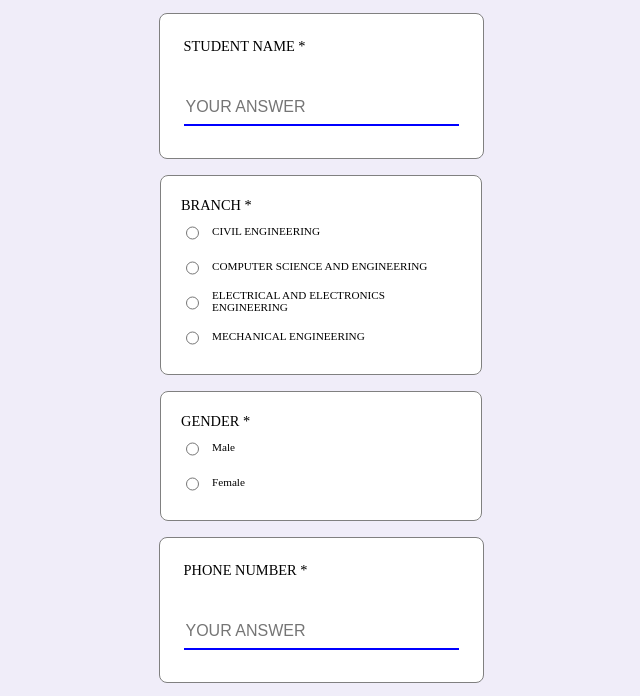
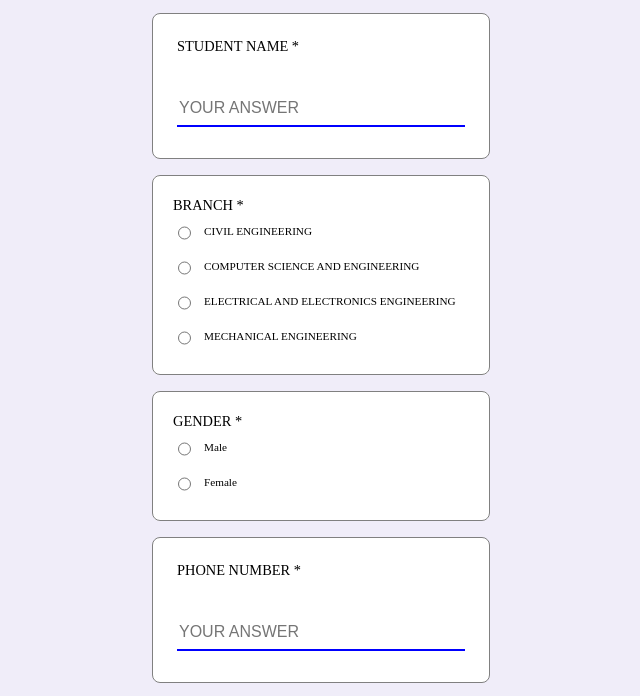
Before and after one commit to shivanshshukla3682-gif/my-form, a plain HTML site: page index.html in a window 1280 px wide. Shown: the part 194-890 px from the top of the page, without its empty margins (319-959 px from the left). Drawn offline with Linux system fonts and the light colour scheme; a script that the page names is missing.

Commit message:
update style.css

```diff
--- a/style.css
+++ b/style.css
@@ -4,7 +4,7 @@ body{
 div{
   display: flex;
   flex-direction: column;
-  width: 275px;
+  width: 36vh;
   background-color: white;
   margin: auto;
   margin-top: 2vh;
@@ -20,14 +20,14 @@ div{
 }
 .form{
   height: 12vh;
-  gap: 35px
+  gap: 4.5vh;
 }
 label{
   font-size: 1.8vh;
 }
 .option{
   background-color: white;
-  width: 280px;
+  width: 37vh;
   margin: auto;
   margin-top: 2vh;
   border: 0.1vh solid gray;
```
